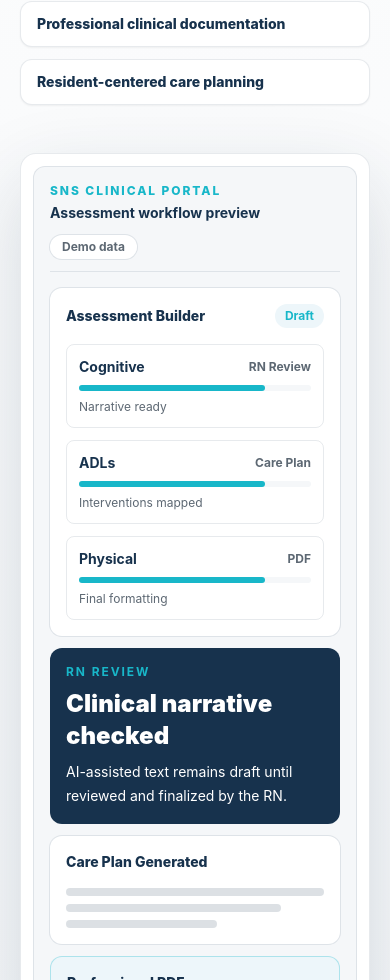
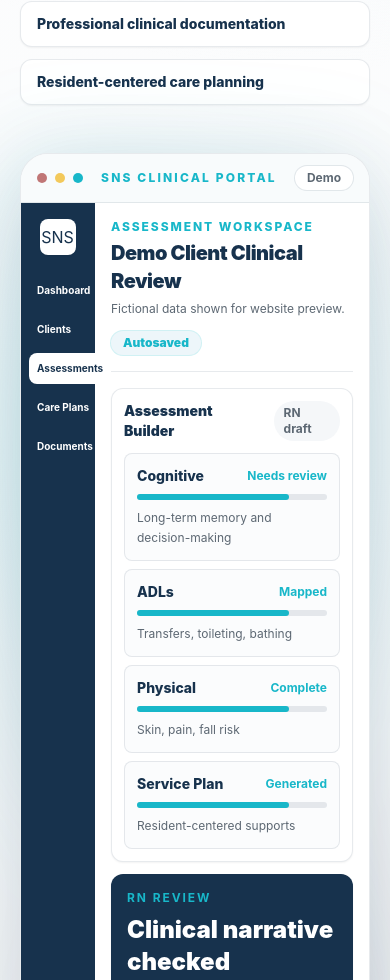
Before and after one commit to Smoges22/sns-website, a Next.js app: page / in a window 390 px wide. Shown: the part 1020-2000 px from the top of the page. Built offline with nearby package versions, Linux system fonts and the light colour scheme; no server answers.

Commit message:
Final premium SNS website polish

```diff
--- a/app/services/page.tsx
+++ b/app/services/page.tsx
@@ -18,7 +18,7 @@ export default function ServicesPage() {
       >
         <Card>
           <p className="text-sm font-extrabold uppercase tracking-[0.18em] text-teal">Launch focus</p>
-          <p className="mt-3 text-2xl font-black text-navy">Assessments, care planning, and document review.</p>
+          <p className="mt-3 max-w-[18ch] break-words text-2xl font-black text-navy sm:max-w-none">Assessments, care planning, and document review.</p>
         </Card>
       </PageHero>
 
--- a/components/clinical-visuals.tsx
+++ b/components/clinical-visuals.tsx
@@ -1,62 +1,116 @@
 import { documentationStages, howItWorks, serviceGroups } from "@/lib/site";
+import { OutlineIcon, type OutlineIconName } from "@/components/outline-icon";
 
 export function ClinicalWorkflowMockup() {
-  const rows = [
-    ["Cognitive", "RN Review", "Narrative ready"],
-    ["ADLs", "Care Plan", "Interventions mapped"],
-    ["Physical", "PDF", "Final formatting"]
+  const steps: Array<{ title: string; status: string; icon: OutlineIconName }> = [
+    { title: "Assessment Builder", status: "Demo draft autosaved", icon: "clipboard" },
+    { title: "RN Review", status: "Clinical narrative checked", icon: "review" },
+    { title: "Negotiated Care Plan", status: "Interventions mapped", icon: "carePlan" },
+    { title: "Professional PDF", status: "Ready for secure delivery", icon: "pdf" }
+  ];
+
+  const sections = [
+    ["Cognitive", "Needs review", "Long-term memory and decision-making"],
+    ["ADLs", "Mapped", "Transfers, toileting, bathing"],
+    ["Physical", "Complete", "Skin, pain, fall risk"],
+    ["Service Plan", "Generated", "Resident-centered supports"]
   ];
 
   return (
-    <div className="relative mx-auto w-full min-w-0 max-w-xl overflow-hidden rounded-2xl border border-navy/10 bg-white p-3 shadow-[0_28px_80px_rgba(23,50,77,0.16)]">
-      <div className="rounded-xl border border-navy/10 bg-soft p-4">
-        <div className="flex min-w-0 flex-col gap-3 border-b border-navy/10 pb-3 sm:flex-row sm:items-center sm:justify-between sm:gap-4">
+    <div className="relative mx-auto w-full min-w-0 max-w-2xl">
+      <div className="absolute -inset-6 rounded-[32px] bg-[radial-gradient(circle_at_30%_20%,rgba(24,183,201,0.22),transparent_34%),radial-gradient(circle_at_80%_60%,rgba(23,50,77,0.16),transparent_38%)] blur-2xl" />
+      <div className="relative overflow-hidden rounded-[28px] border border-navy/10 bg-white shadow-[0_28px_90px_rgba(23,50,77,0.18)]">
+        <div className="flex items-center justify-between gap-4 border-b border-navy/10 bg-[#F8FBFC] px-4 py-3">
+          <div className="flex items-center gap-2">
+            <span className="h-2.5 w-2.5 rounded-full bg-alert/70" />
+            <span className="h-2.5 w-2.5 rounded-full bg-[#F3C95B]" />
+            <span className="h-2.5 w-2.5 rounded-full bg-teal" />
+          </div>
+          <p className="text-xs font-extrabold uppercase tracking-[0.18em] text-teal">SNS Clinical Portal</p>
+          <span className="rounded-full bg-white px-3 py-1 text-xs font-bold text-slate ring-1 ring-navy/10">Demo</span>
+        </div>
+
+        <div className="grid min-h-[440px] grid-cols-[74px_1fr] bg-white sm:grid-cols-[128px_1fr]">
+          <aside className="border-r border-navy/10 bg-navy px-2 py-4 text-white sm:px-3">
+            <div className="mx-auto mb-5 grid h-9 w-9 place-items-center rounded-lg bg-white text-navy shadow-sm">SNS</div>
+            <div className="grid gap-2">
+              {["Dashboard", "Clients", "Assessments", "Care Plans", "Documents"].map((item) => (
+                <div className={`rounded-lg px-2 py-2 text-[10px] font-bold sm:text-xs ${item === "Assessments" ? "bg-white text-navy" : "text-white/58"}`} key={item}>
+                  {item}
+                </div>
+              ))}
+            </div>
+          </aside>
+
+          <div className="min-w-0 p-4 sm:p-5">
+            <div className="flex min-w-0 flex-col gap-3 border-b border-navy/10 pb-4 sm:flex-row sm:items-start sm:justify-between">
               <div className="min-w-0">
-            <p className="text-xs font-extrabold uppercase tracking-[0.16em] text-teal">SNS Clinical Portal</p>
-            <p className="mt-1 text-sm font-bold text-navy">Assessment workflow preview</p>
+                <p className="text-xs font-extrabold uppercase tracking-[0.16em] text-teal">Assessment Workspace</p>
+                <h3 className="mt-1 text-xl font-black tracking-tight text-navy sm:text-2xl">Demo Client Clinical Review</h3>
+                <p className="mt-1 text-xs leading-5 text-slate">Fictional data shown for website preview.</p>
               </div>
-          <span className="w-fit rounded-full bg-white px-3 py-1 text-xs font-bold text-slate ring-1 ring-navy/10">Demo data</span>
+              <span className="w-fit rounded-full bg-[#EDF6FA] px-3 py-1 text-xs font-black text-teal ring-1 ring-teal/20">Autosaved</span>
             </div>
-        <div className="mt-4 grid gap-3 sm:grid-cols-[0.95fr_1.05fr]">
-          <div className="rounded-xl bg-white p-4 ring-1 ring-navy/10">
-            <div className="mb-4 flex items-center justify-between">
-              <p className="text-sm font-extrabold text-navy">Assessment Builder</p>
-              <span className="rounded-full bg-[#EDF6FA] px-2.5 py-1 text-xs font-bold text-teal">Draft</span>
+
+            <div className="mt-4 grid gap-3 lg:grid-cols-[1.05fr_0.95fr]">
+              <div className="rounded-xl border border-navy/10 bg-white p-3 shadow-sm">
+                <div className="mb-3 flex items-center justify-between gap-3">
+                  <p className="text-sm font-black text-navy">Assessment Builder</p>
+                  <span className="rounded-full bg-soft px-2.5 py-1 text-xs font-bold text-slate">RN draft</span>
                 </div>
-            <div className="space-y-3">
-              {rows.map(([section, state, note]) => (
-                <div className="rounded-lg border border-navy/10 p-3" key={section}>
-                  <div className="flex min-w-0 items-center justify-between gap-2">
-                    <p className="text-sm font-bold text-navy">{section}</p>
-                    <span className="text-xs font-bold text-slate">{state}</span>
+                <div className="grid gap-2">
+                  {sections.map(([section, state, note]) => (
+                    <div className="rounded-lg border border-navy/10 bg-[#FBFCFD] p-3" key={section}>
+                      <div className="flex items-center justify-between gap-2">
+                        <p className="text-sm font-extrabold text-navy">{section}</p>
+                        <span className="text-xs font-bold text-teal">{state}</span>
                       </div>
-                  <div className="mt-2 h-1.5 rounded-full bg-soft">
+                      <div className="mt-2 h-1.5 rounded-full bg-navy/10">
                         <div className="h-1.5 w-4/5 rounded-full bg-teal" />
                       </div>
-                  <p className="mt-2 text-xs text-slate">{note}</p>
+                      <p className="mt-2 text-xs leading-5 text-slate">{note}</p>
                     </div>
                   ))}
                 </div>
               </div>
+
               <div className="grid gap-3">
-            <div className="rounded-xl bg-navy p-4 text-white">
+                <div className="rounded-xl bg-navy p-4 text-white shadow-sm">
                   <p className="text-xs font-bold uppercase tracking-[0.16em] text-teal">RN Review</p>
                   <p className="mt-2 text-2xl font-black">Clinical narrative checked</p>
-              <p className="mt-2 text-sm leading-6 text-white/68">AI-assisted text remains draft until reviewed and finalized by the RN.</p>
+                  <p className="mt-2 text-sm leading-6 text-white/70">Generated comments remain draft until reviewed and finalized by the RN.</p>
+                </div>
+                <div className="rounded-xl border border-teal/25 bg-[#EDF6FA] p-4">
+                  <p className="text-sm font-black text-navy">Negotiated Care Plan</p>
+                  <p className="mt-2 text-xs leading-5 text-slate">Assessment findings mapped to caregiver interventions, abilities, and preferences.</p>
                 </div>
                 <div className="rounded-xl bg-white p-4 ring-1 ring-navy/10">
-              <p className="text-sm font-extrabold text-navy">Care Plan Generated</p>
-              <div className="mt-4 space-y-2">
+                  <div className="flex items-center justify-between">
+                    <p className="text-sm font-black text-navy">Professional PDF</p>
+                    <span className="text-xs font-bold text-slate">30 pages</span>
+                  </div>
+                  <div className="mt-3 space-y-2">
                     <div className="h-2 rounded-full bg-navy/15" />
                     <div className="h-2 w-10/12 rounded-full bg-navy/15" />
                     <div className="h-2 w-7/12 rounded-full bg-navy/15" />
                   </div>
                 </div>
-            <div className="rounded-xl border border-teal/30 bg-[#EDF6FA] p-4">
-              <p className="text-sm font-extrabold text-navy">Professional PDF</p>
-              <p className="mt-1 text-xs leading-5 text-slate">Assessment - RN Review - Care Plan - PDF</p>
               </div>
             </div>
+          </div>
+        </div>
+
+        <div className="grid border-t border-navy/10 bg-[#F8FBFC] sm:grid-cols-4">
+          {steps.map((step, index) => (
+            <div className="border-t border-navy/10 px-4 py-3 sm:border-l sm:border-t-0 first:sm:border-l-0" key={step.title}>
+              <div className="flex items-center gap-2 text-teal">
+                <OutlineIcon className="h-4 w-4" name={step.icon} />
+                <span className="text-[11px] font-black uppercase tracking-[0.14em]">0{index + 1}</span>
+              </div>
+              <p className="mt-2 text-sm font-black text-navy">{step.title}</p>
+              <p className="mt-1 text-xs leading-5 text-slate">{step.status}</p>
+            </div>
+          ))}
         </div>
       </div>
     </div>
@@ -80,18 +134,32 @@ export function WorkflowTimeline() {
 }
 
 export function ServiceGroups() {
+  const iconByGroup: Record<string, OutlineIconName> = {
+    Assessments: "clipboard",
+    "Care Planning": "carePlan",
+    "Document Review": "review",
+    Future: "calendar"
+  };
+
   return (
-    <div className="grid gap-5 lg:grid-cols-2">
+    <div className="grid min-w-0 gap-5 lg:grid-cols-2">
       {serviceGroups.map((group) => (
-        <article className="rounded-2xl border border-navy/10 bg-white p-6 shadow-soft" key={group.title}>
+        <article className="min-w-0 overflow-hidden rounded-2xl border border-navy/10 bg-white p-6 shadow-soft" key={group.title}>
+          <div className="flex items-start gap-4">
+            <span className="grid h-11 w-11 shrink-0 place-items-center rounded-xl bg-[#EDF6FA] text-teal ring-1 ring-teal/20">
+              <OutlineIcon className="h-5 w-5" name={iconByGroup[group.title] ?? "document"} />
+            </span>
+            <div className="min-w-0">
               <p className="text-xs font-extrabold uppercase tracking-[0.16em] text-teal">{group.eyebrow}</p>
-          <h3 className="mt-2 text-2xl font-black text-navy">{group.title}</h3>
-          <p className="mt-3 text-sm leading-6 text-slate">{group.description}</p>
+              <h3 className="mt-2 break-words text-2xl font-black text-navy">{group.title}</h3>
+            </div>
+          </div>
+          <p className="mt-3 max-w-[28ch] break-words text-sm leading-6 text-slate sm:max-w-none">{group.description}</p>
           <div className="mt-6 space-y-4">
             {group.services.map((service) => (
-              <div className="rounded-xl bg-soft p-4" key={service.name}>
-                <p className="font-extrabold text-navy">{service.name}</p>
-                <p className="mt-2 text-sm leading-6 text-slate">{service.text}</p>
+              <div className="min-w-0 overflow-hidden rounded-xl bg-soft p-4 ring-1 ring-navy/5" key={service.name}>
+                <p className="break-words font-extrabold text-navy">{service.name}</p>
+                <p className="mt-2 max-w-[28ch] break-words text-sm leading-6 text-slate sm:max-w-none">{service.text}</p>
               </div>
             ))}
           </div>
--- /dev/null
+++ b/components/outline-icon.tsx
@@ -0,0 +1,63 @@
+type IconName =
+  | "calendar"
+  | "carePlan"
+  | "clipboard"
+  | "document"
+  | "pdf"
+  | "review"
+  | "rn"
+  | "shield"
+  | "workflow";
+
+const paths: Record<IconName, string[]> = {
+  calendar: [
+    "M8 3v4M16 3v4M4.5 9.5h15",
+    "M6.5 5.5h11a2 2 0 0 1 2 2v10a2 2 0 0 1-2 2h-11a2 2 0 0 1-2-2v-10a2 2 0 0 1 2-2Z",
+    "M8 13h2M14 13h2M8 16.5h2M14 16.5h2"
+  ],
+  carePlan: [
+    "M7 4.5h10a2 2 0 0 1 2 2v13l-3-2-3 2-3-2-3 2-3-2v-11a2 2 0 0 1 2-2Z",
+    "M8 9h8M8 12.5h8M8 16h5"
+  ],
+  clipboard: [
+    "M9 5.5h6M9.5 4h5a1.5 1.5 0 0 1 1.5 1.5v1H8v-1A1.5 1.5 0 0 1 9.5 4Z",
+    "M7 6.5H6a2 2 0 0 0-2 2v10A2 2 0 0 0 6 20.5h12a2 2 0 0 0 2-2v-10a2 2 0 0 0-2-2h-1",
+    "M8 11h8M8 14.5h8M8 18h5"
+  ],
+  document: [
+    "M7 3.5h7l4 4v13H7a2 2 0 0 1-2-2v-13a2 2 0 0 1 2-2Z",
+    "M14 3.5v4h4M8 12h8M8 15.5h8M8 19h5"
+  ],
+  pdf: [
+    "M7 3.5h7l4 4v13H7a2 2 0 0 1-2-2v-13a2 2 0 0 1 2-2Z",
+    "M14 3.5v4h4M8 13.5h8M8 17h8"
+  ],
+  review: [
+    "M5 12.5 9.5 17 19 7.5",
+    "M12 3.5a8.5 8.5 0 1 0 8.5 8.5"
+  ],
+  rn: [
+    "M12 4v16M4 12h16",
+    "M6.5 6.5h11v11h-11z"
+  ],
+  shield: [
+    "M12 3.5 19 6v5.5c0 4.3-2.8 7.5-7 9-4.2-1.5-7-4.7-7-9V6l7-2.5Z",
+    "M8.5 12.2 11 14.7l5-5.4"
+  ],
+  workflow: [
+    "M6 7h6a3 3 0 0 1 3 3v0a3 3 0 0 1-3 3H9a3 3 0 0 0-3 3v0a3 3 0 0 0 3 3h9",
+    "M17 5l2 2-2 2M7 17l-2 2 2 2"
+  ]
+};
+
+export type OutlineIconName = IconName;
+
+export function OutlineIcon({ name, className = "" }: { name: IconName; className?: string }) {
+  return (
+    <svg aria-hidden="true" className={className} fill="none" viewBox="0 0 24 24">
+      {paths[name].map((path) => (
+        <path d={path} key={path} stroke="currentColor" strokeLinecap="round" strokeLinejoin="round" strokeWidth="1.8" />
+      ))}
+    </svg>
+  );
+}
--- a/components/section.tsx
+++ b/components/section.tsx
@@ -33,7 +33,7 @@ export function Section({
 
 export function Card({ children, className = "" }: { children: ReactNode; className?: string }) {
   return (
-    <div className={`rounded-xl border border-navy/10 bg-white p-6 shadow-soft ${className}`}>
+    <div className={`min-w-0 overflow-hidden rounded-xl border border-navy/10 bg-white p-6 shadow-soft ${className}`}>
       {children}
     </div>
   );
@@ -65,20 +65,20 @@ export function PageHero({
 }
 
 export function FinalCta({
-  title = "Ready to coordinate the next assessment?",
-  text = "Send minimum intake details and SNS will follow up with secure next steps when clinical records are needed."
+  title = "Ready to streamline your clinical documentation?",
+  text = "SNS provides RN-led assessments and practical care-planning documentation designed for Adult Family Homes."
 }: {
   title?: string;
   text?: string;
 }) {
   return (
     <section className="px-5 py-16 sm:px-6 lg:px-8">
-      <div className="mx-auto flex max-w-7xl flex-col gap-6 rounded-2xl bg-navy p-8 text-white shadow-soft sm:p-10 lg:flex-row lg:items-center lg:justify-between">
+      <div className="mx-auto flex max-w-7xl flex-col gap-6 rounded-2xl bg-navy p-8 text-white shadow-[0_28px_80px_rgba(23,50,77,0.2)] sm:p-10 lg:flex-row lg:items-center lg:justify-between">
         <div className="max-w-2xl">
           <h2 className="text-3xl font-black tracking-tight">{title}</h2>
           <p className="mt-3 leading-7 text-white/72">{text}</p>
         </div>
-        <a className="inline-flex min-h-12 items-center justify-center rounded-lg bg-teal px-5 py-3 text-sm font-extrabold text-navy transition hover:bg-white" href="/request-assessment">
+        <a className="inline-flex min-h-12 items-center justify-center rounded-lg bg-teal px-5 py-3 text-sm font-extrabold text-navy shadow-sm transition duration-200 hover:-translate-y-0.5 hover:bg-white" href="/request-assessment">
           Request an Assessment
         </a>
       </div>
--- a/lib/site.ts
+++ b/lib/site.ts
@@ -113,12 +113,36 @@ export const serviceGroups = [
 ];
 
 export const differentiation = [
-  "RN-led clinical judgment",
-  "Adult Family Home operating experience",
-  "Clear, usable documentation",
-  "Resident-centered care planning",
-  "Consistent assessment-to-care-plan workflow",
-  "Secure next steps for clinical records"
+  {
+    title: "RN Leadership",
+    text: "Clinical documentation guided by registered nurse judgment, review, and finalization.",
+    icon: "rn"
+  },
+  {
+    title: "Adult Family Home Expertise",
+    text: "Workflows shaped around provider needs, family communication, and day-to-day care realities.",
+    icon: "shield"
+  },
+  {
+    title: "Professional Documentation",
+    text: "Assessment findings and care-plan language organized for secure review and clean final PDFs.",
+    icon: "document"
+  },
+  {
+    title: "Assessment to Care Plan Workflow",
+    text: "A consistent path from assessment builder to RN review, negotiated care plan, and PDF output.",
+    icon: "workflow"
+  },
+  {
+    title: "Future Nurse Delegation",
+    text: "Planned service expansion only after workflow, documentation, and safeguard readiness.",
+    icon: "calendar"
+  },
+  {
+    title: "Resident-Centered Planning",
+    text: "Care-plan support focused on preferences, abilities, caregiver interventions, and practical next steps.",
+    icon: "carePlan"
+  }
 ];
 
 export const documentationStages = [
```
Also changed, not shown: app/about/page.tsx (+9 -3 lines), app/contact/page.tsx (+20 -7 lines), app/page.tsx (+14 -9 lines), components/portal-link.tsx (+6 -3 lines), components/site-footer.tsx (+5 -5 lines), components/site-header.tsx (+6 -6 lines). Lines whose indentation alone changed are shown as unchanged.
